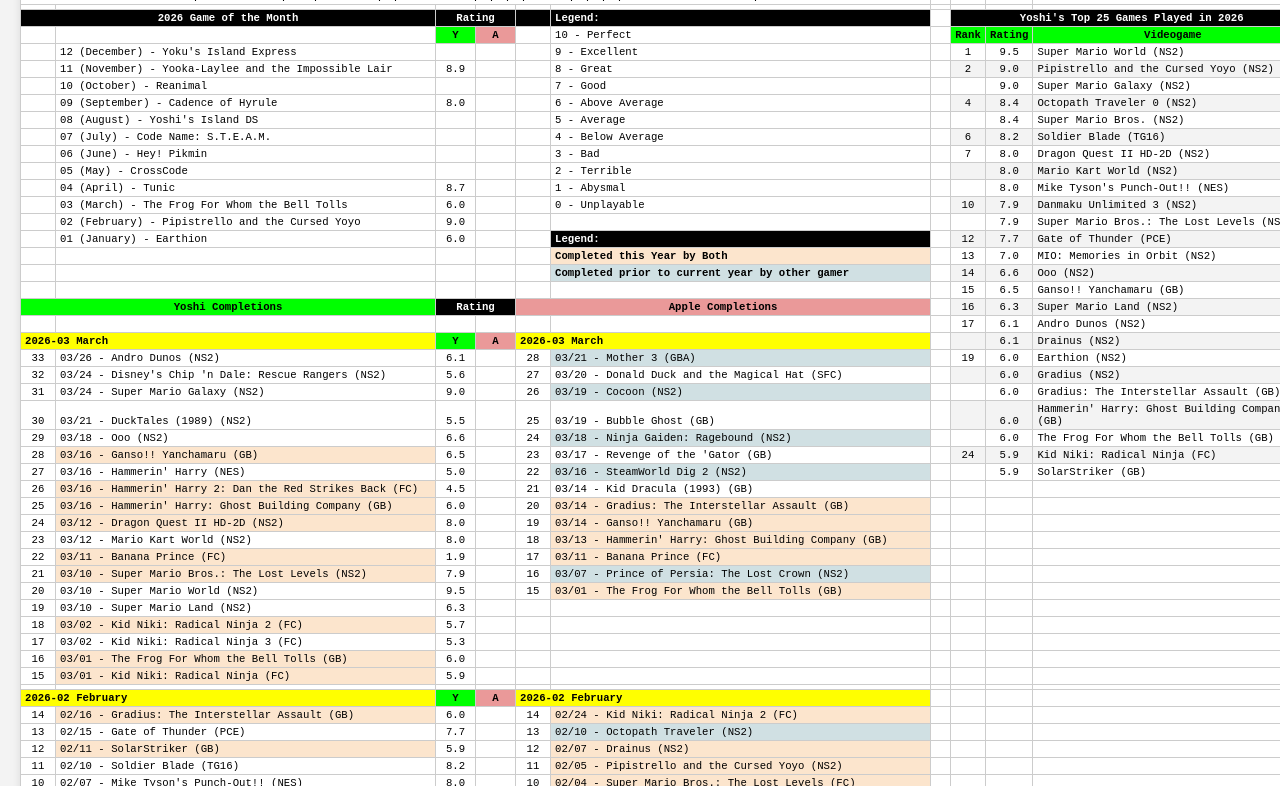
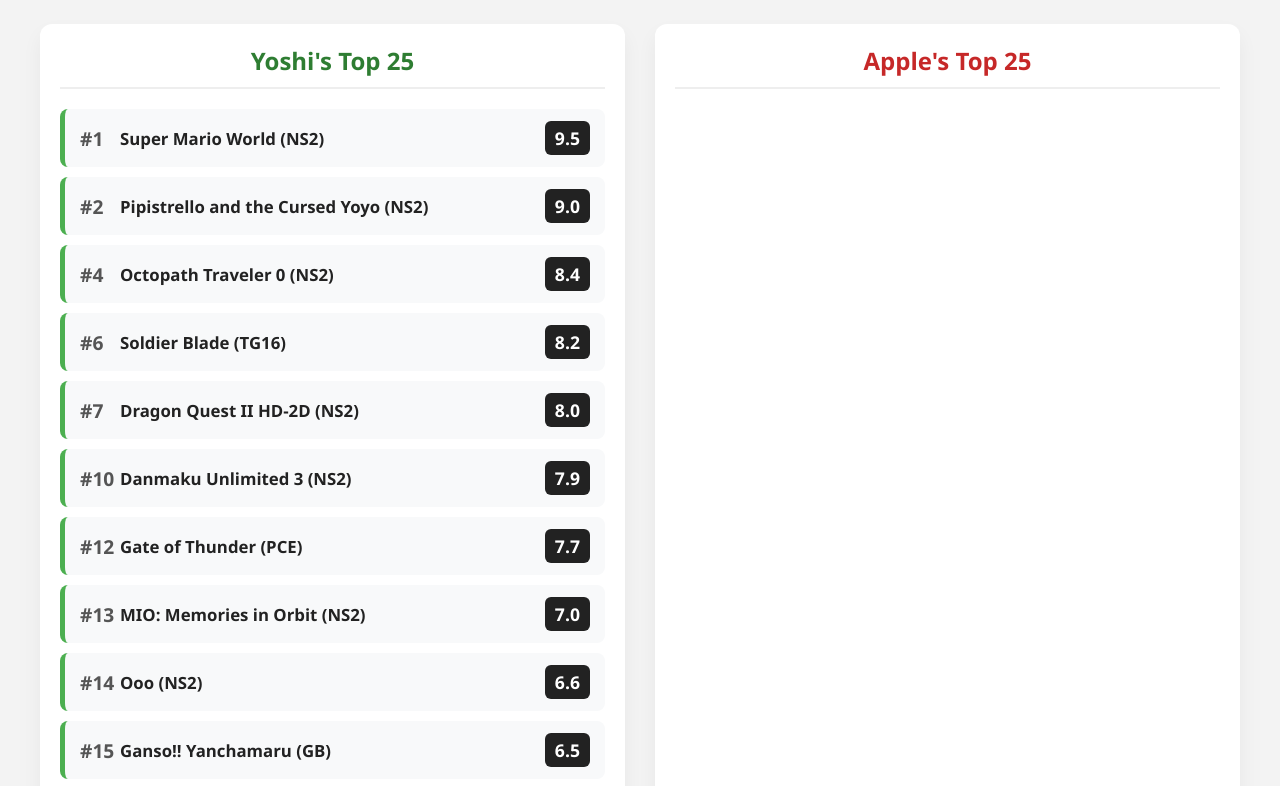
Before and after one commit to xpinion/yoshi.gg, a plain HTML site: page bty.html in a window 1280 px wide. Shown: the part 215-1001 px from the top of the page. Drawn offline with Linux system fonts and the light colour scheme.

Commit message:
Update bty.html

```diff
--- a/bty.html
+++ b/bty.html
@@ -3,97 +3,191 @@
 <head>
   <meta charset="UTF-8">
   <meta name="viewport" content="width=device-width, initial-scale=1.0">
-  <title>Bty | yoshi.gg</title>
+  <title>Better Than You | yoshi.gg</title>
 
   <link rel="stylesheet" href="style.css">
+
+  <style>
+    .bty-container {
+      max-width: 1200px;
+      margin: 40px auto;
+      padding: 0 20px;
+      font-family: 'Segoe UI', Tahoma, Geneva, Verdana, sans-serif;
+    }
+
+    .dashboard-header {
+      text-align: center;
+      margin-bottom: 40px;
+      font-size: 2.5em;
+      font-weight: 900;
+      text-transform: uppercase;
+      letter-spacing: 2px;
+      color: #111;
+    }
+
+    .leaderboards-wrapper {
+      display: flex;
+      flex-wrap: wrap;
+      gap: 30px;
+      justify-content: center;
+    }
+
+    .leaderboard-column {
+      flex: 1;
+      min-width: 300px;
+      background: #fff;
+      border-radius: 12px;
+      padding: 20px;
+      box-shadow: 0 10px 20px rgba(0,0,0,0.05);
+    }
+
+    .board-title {
+      text-align: center;
+      font-size: 1.5em;
+      font-weight: bold;
+      margin-bottom: 20px;
+      padding-bottom: 10px;
+      border-bottom: 2px solid #eee;
+    }
+
+    .yoshi-title { color: #2e7d32; }
+    .apple-title { color: #c62828; }
+
+    /* The sleek UI Card for each game */
+    .game-card {
+      display: flex;
+      align-items: center;
+      background: #f8f9fa;
+      margin-bottom: 10px;
+      border-radius: 8px;
+      padding: 12px 15px;
+      transition: transform 0.2s, box-shadow 0.2s;
+      border-left: 5px solid #ccc;
+    }
+
+    .game-card:hover {
+      transform: translateX(5px);
+      box-shadow: 0 4px 8px rgba(0,0,0,0.1);
+    }
+
+    .yoshi-card { border-left-color: #4CAF50; }
+    .apple-card { border-left-color: #F44336; }
+
+    /* Card internal elements */
+    .rank-badge {
+      font-weight: 900;
+      font-size: 1.2em;
+      color: #555;
+      width: 40px;
+    }
+    .game-name {
+      flex: 1;
+      font-weight: 600;
+      color: #222;
+      font-size: 1.05em;
+    }
+    .score-badge {
+      background: #222;
+      color: #fff;
+      font-weight: bold;
+      padding: 5px 10px;
+      border-radius: 6px;
+      font-size: 1.1em;
+    }
+    .score-empty {
+      color: #999;
+      font-style: italic;
+      font-size: 0.9em;
+    }
+  </style>
 </head>
 <body>
 
   <div id="main-header"></div>
 
-  <div id="report-container">
-    <h2 style="text-align: center; margin-top: 50px;">Loading Bty Data...</h2>
+  <div class="bty-container">
+    <div class="dashboard-header">Rivalry Dashboard</div>
+
+    <div id="loading-text" style="text-align: center; font-family: Courier New;">Loading Top 25 Data...</div>
+
+    <div class="leaderboards-wrapper" id="boards-wrapper" style="display: none;">
+
+      <div class="leaderboard-column">
+        <div class="board-title yoshi-title">Yoshi's Top 25</div>
+        <div id="yoshi-list"></div>
+      </div>
+
+      <div class="leaderboard-column">
+        <div class="board-title apple-title">Apple's Top 25</div>
+        <div id="apple-list"></div>
+      </div>
+
+    </div>
   </div>
 
   <script src="nav.js"></script>
 
   <script>
-    async function loadSheetData(jsonFileName) {
+    async function loadDashboardData() {
       try {
-        const response = await fetch(jsonFileName);
+        const response = await fetch('bty_data.json');
         const data = await response.json();
-        renderTable(data, 'report-container');
+        const rows = data.values;
+
+        let yoshiHTML = '';
+        let appleHTML = '';
+
+        // Loop through rows 5 to 29 (which are indexes 4 through 28 in the array)
+        for (let i = 4; i <= 28; i++) {
+
+          // Protect against empty rows at the bottom
+          if (!rows[i]) continue;
+
+          // --- EXTRACT YOSHI'S DATA (Cols H=7, I=8, J=9) ---
+          let yRank = rows[i][7] || '';
+          let yScore = rows[i][8] || '';
+          let yGame = rows[i][9] || '';
+
+          if (yRank) {
+            let scoreHTML = yScore ? `<div class="score-badge">${yScore}</div>` : `<div class="score-empty">Unrated</div>`;
+            yoshiHTML += `
+              <div class="game-card yoshi-card">
+                <div class="rank-badge">#${yRank}</div>
+                <div class="game-name">${yGame}</div>
+                ${scoreHTML}
+              </div>`;
+          }
+
+          // --- EXTRACT APPLE'S DATA (Cols L=11, M=12, N=13) ---
+          let aRank = rows[i][11] || '';
+          let aScore = rows[i][12] || '';
+          let aGame = rows[i][13] || '';
+
+          if (aRank) {
+            let scoreHTML = aScore ? `<div class="score-badge">${aScore}</div>` : `<div class="score-empty">Unrated</div>`;
+            appleHTML += `
+              <div class="game-card apple-card">
+                <div class="rank-badge">#${aRank}</div>
+                <div class="game-name">${aGame}</div>
+                ${scoreHTML}
+              </div>`;
+          }
+        }
+
+        // Inject HTML and hide the loading text
+        document.getElementById('yoshi-list').innerHTML = yoshiHTML;
+        document.getElementById('apple-list').innerHTML = appleHTML;
+        document.getElementById('loading-text').style.display = 'none';
+        document.getElementById('boards-wrapper').style.display = 'flex';
+
       } catch (err) {
-        document.getElementById('report-container').innerHTML =
-          '<h2 style="text-align: center; color: red;">Error loading data. Make sure ' + jsonFileName + ' is uploaded!</h2>';
+        document.getElementById('loading-text').innerHTML = '<span style="color: red;">Error loading dashboard data.</span>';
         console.error(err);
       }
     }
 
-    function renderTable(data, containerId) {
-      const container = document.getElementById(containerId);
-      let html = '<table>';
-
-      if (data.widths && data.widths.length > 0) {
-        html += '<colgroup>';
-        data.widths.forEach(w => {
-          html += '<col style="width: ' + w + 'px; min-width: ' + w + 'px;">';
-        });
-        html += '</colgroup>';
-      }
-
-      const skipCells = new Set();
-      const merges = {};
-      if (data.mergedRanges) {
-        data.mergedRanges.forEach(m => {
-          merges[m.row + ',' + m.col] = m;
-          for (let r = 0; r < m.numRows; r++) {
-            for (let c = 0; c < m.numCols; c++) {
-              if (r === 0 && c === 0) continue;
-              skipCells.add((m.row + r) + ',' + (m.col + c));
-            }
-          }
-        });
-      }
-
-      for (let r = 0; r < data.values.length; r++) {
-        html += '<tr>';
-        for (let c = 0; c < data.values[r].length; c++) {
-
-          if (skipCells.has(r + ',' + c)) continue;
-
-          let colspan = 1;
-          let rowspan = 1;
-          if (merges[r + ',' + c]) {
-            colspan = merges[r + ',' + c].numCols;
-            rowspan = merges[r + ',' + c].numRows;
-          }
-
-          const val = data.values[r][c] || '';
-          const bg = (data.backgrounds && data.backgrounds[r] && data.backgrounds[r][c]) ? data.backgrounds[r][c] : '';
-          const fw = (data.fontWeights && data.fontWeights[r] && data.fontWeights[r][c]) ? data.fontWeights[r][c] : 'normal';
-          const fc = (data.fontColors && data.fontColors[r] && data.fontColors[r][c]) ? data.fontColors[r][c] : '#000000';
-          const align = (data.horizontalAlignments && data.horizontalAlignments[r] && data.horizontalAlignments[r][c]) ? data.horizontalAlignments[r][c] : 'left';
-          const fSize = (data.fontSizes && data.fontSizes[r] && data.fontSizes[r][c]) ? data.fontSizes[r][c] : 8;
-
-          let style = '';
-          if (bg && bg !== '#ffffff' && bg !== 'null') style += 'background-color: ' + bg + '; ';
-          if (fw !== 'normal') style += 'font-weight: ' + fw + '; ';
-          if (fc && fc !== '#000000') style += 'color: ' + fc + '; ';
-          if (align) style += 'text-align: ' + align + '; ';
-          if (fSize) style += 'font-size: ' + fSize + 'pt; ';
-
-          html += '<td colspan="' + colspan + '" rowspan="' + rowspan + '" style="' + style + '">' + val + '</td>';
-        }
-        html += '</tr>';
-      }
-      html += '</table>';
-
-      container.innerHTML = html;
-    }
-
-    // Automatically points to the correct JSON file!
-    loadSheetData('bty_data.json');
+    // Fire it up!
+    loadDashboardData();
   </script>
 </body>
 </html>
```
